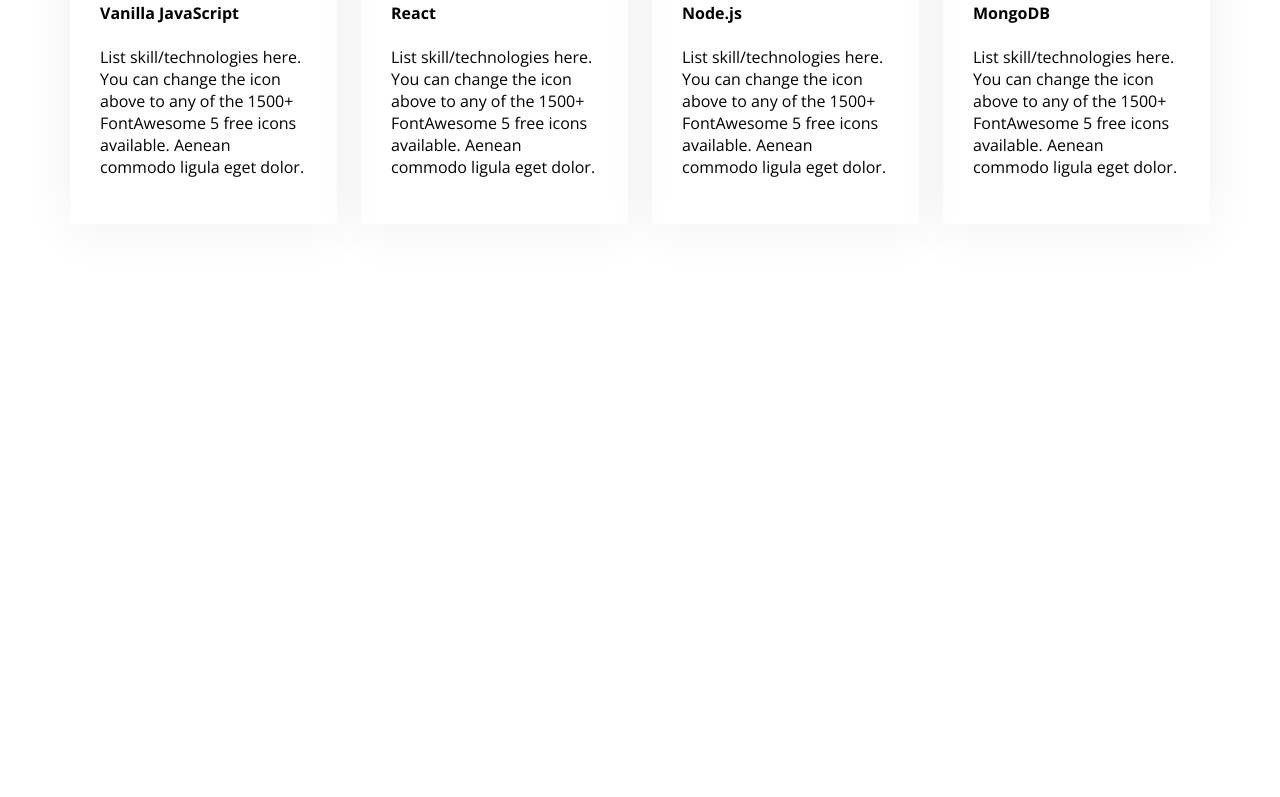
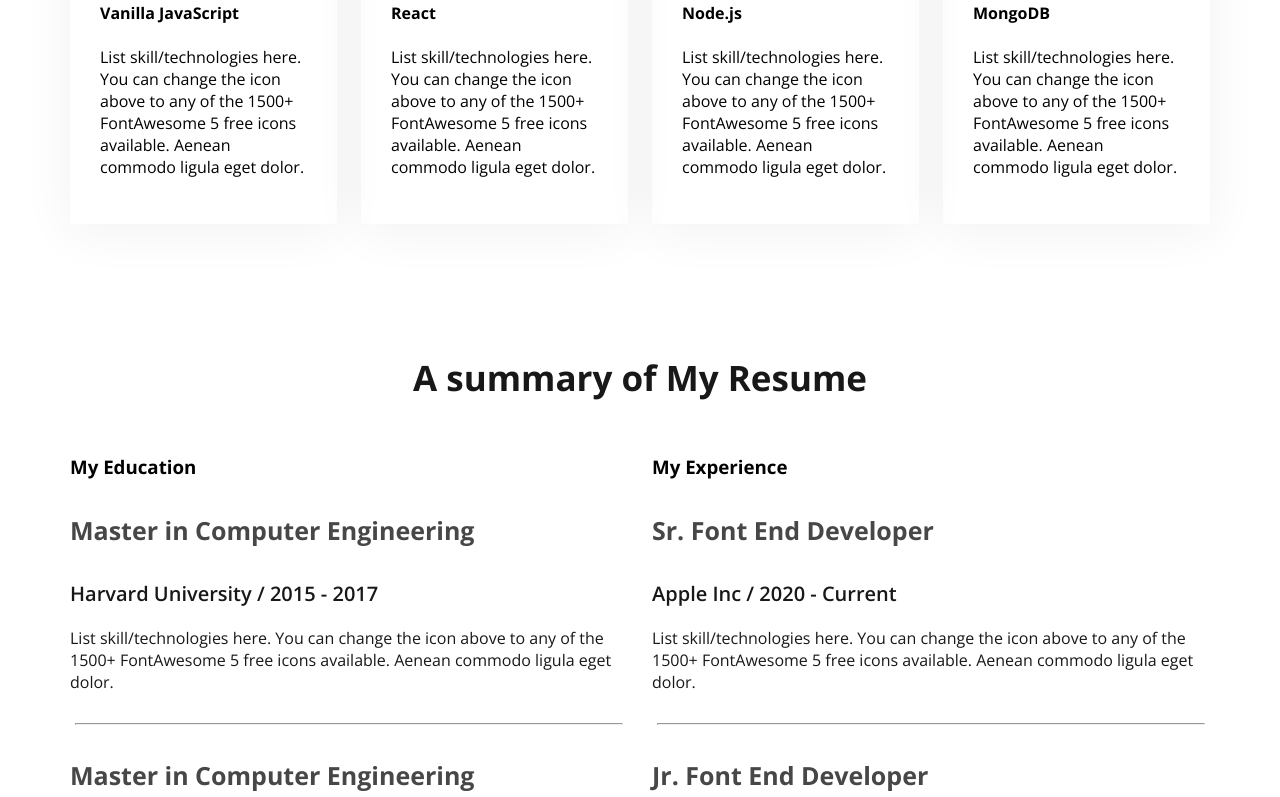
Before and after one commit to sajid-49/web-dev-portfolio, a plain HTML site: page index.html in a window 1280 px wide. Shown: the part 2000-2797 px from the top of the page. Before the commit the page ends 2354 px from the top, so only its background shows below. Drawn offline with nearby package versions, Linux system fonts and the light colour scheme.

Commit message:
resume style

```diff
--- a/index.html
+++ b/index.html
@@ -124,6 +124,101 @@
         </div>
       </section>
       <!-- What I Do Section Ends -->
+
+      <!-- Resume Section Stars Here -->
+      <section class="resume">
+        <h3 class="section-title text-center">A summary of My Resume</h3>
+        <div class="resume-container">
+          <div class="resume-column">
+            <h3 class="resume-column-title">My Education</h3>
+
+            <div class="experience">
+              <h4 class="experience-title">Master in Computer Engineering</h4>
+              <h5 class="experience-sub-title">
+                Harvard University / 2015 - 2017
+              </h5>
+              <div class="experience-description">
+                List skill/technologies here. You can change the icon above to
+                any of the 1500+ FontAwesome 5 free icons available. Aenean
+                commodo ligula eget dolor.
+              </div>
+            </div>
+
+            <hr />
+
+            <div class="experience">
+              <h4 class="experience-title">Master in Computer Engineering</h4>
+              <h5 class="experience-sub-title">
+                Harvard University / 2015 - 2017
+              </h5>
+              <div class="experience-description">
+                List skill/technologies here. You can change the icon above to
+                any of the 1500+ FontAwesome 5 free icons available. Aenean
+                commodo ligula eget dolor.
+              </div>
+            </div>
+
+            <hr />
+
+            <div class="experience">
+              <h4 class="experience-title">Master in Computer Engineering</h4>
+              <h5 class="experience-sub-title">
+                Harvard University / 2015 - 2017
+              </h5>
+              <div class="experience-description">
+                List skill/technologies here. You can change the icon above to
+                any of the 1500+ FontAwesome 5 free icons available. Aenean
+                commodo ligula eget dolor.
+              </div>
+            </div>
+
+            <hr />
+          </div>
+
+          <div class="resume-column">
+            <h3 class="resume-column-title">My Experience</h3>
+
+            <div class="experience">
+              <h4 class="experience-title">Sr. Font End Developer</h4>
+              <h5 class="experience-sub-title">Apple Inc / 2020 - Current</h5>
+              <div class="experience-description">
+                List skill/technologies here. You can change the icon above to
+                any of the 1500+ FontAwesome 5 free icons available. Aenean
+                commodo ligula eget dolor.
+              </div>
+            </div>
+
+            <hr />
+
+            <div class="experience">
+              <h4 class="experience-title">Jr. Font End Developer</h4>
+              <h5 class="experience-sub-title">Dribbble Inc / 2018 - 2022</h5>
+              <div class="experience-description">
+                List skill/technologies here. You can change the icon above to
+                any of the 1500+ FontAwesome 5 free icons available. Aenean
+                commodo ligula eget dolor.
+              </div>
+            </div>
+
+            <hr />
+
+            <div class="experience">
+              <h4 class="experience-title">HTML Developer</h4>
+              <h5 class="experience-sub-title">Adobe Inc / 2017 - 2018</h5>
+              <div class="experience-description">
+                List skill/technologies here. You can change the icon above to
+                any of the 1500+ FontAwesome 5 free icons available. Aenean
+                commodo ligula eget dolor.
+              </div>
+            </div>
+          </div>
+        </div>
+
+        <div class="resume-download-cv text-center">
+          <button class="primary-btn">Download CV</button>
+        </div>
+      </section>
+      <!-- Summary Section Ends Here -->
     </main>
 
     <footer></footer>
--- a/styles/style.css
+++ b/styles/style.css
@@ -50,7 +50,7 @@
   color: #757575;
 }
 
-.text-center{
+.text-center {
   text-align: center;
 }
 /* Page Section */
@@ -58,7 +58,6 @@
 /* * {
   margin: 0;
   padding: 0; */
-}
 
 .headercl {
   background-image: url(../images/developer.png), url(../images/header_bg.png);
@@ -136,7 +135,7 @@ main {
   margin: 0 auto;
 }
 
-main section{
+main section {
   margin-top: 130px;
   margin-bottom: 130px;
 }
@@ -148,25 +147,58 @@ main section{
   text-align: center;
 }
 
-.about-items{
+.about-items {
   display: flex;
   justify-content: space-around;
 }
 
-.item-description{
+.item-description {
   font-weight: 600;
 }
 
 /* Skills Section Starts Here */
-.skills-container{
+.skills-container {
   display: flex;
   gap: 24px;
 }
 
-.skill{
+.skill {
   padding: 30px;
   box-shadow: 0px 6px 50px 0px rgba(0, 0, 0, 0.06);
-
 }
 
 /* Skills Section Ends Here  */
+
+/* Resume section Starts here */
+
+.resume-container {
+  display: flex;
+  gap: 24px;
+}
+
+.experience-title {
+  font-size: 25px;
+  font-weight: bold;
+  color: #474747;
+}
+
+.experience-sub-title {
+  font-size: 20px;
+  font-weight: 600;
+  color: #181818;
+  margin-bottom: 20px;
+}
+
+.experience-description {
+  color: #181818;
+}
+
+.resume hr {
+  margin: 30px 5px;
+}
+
+.resume-download-cv {
+  margin-top: 50px;
+}
+
+/* Resume section Ends here */
```
Lines whose indentation alone changed are shown as unchanged.
